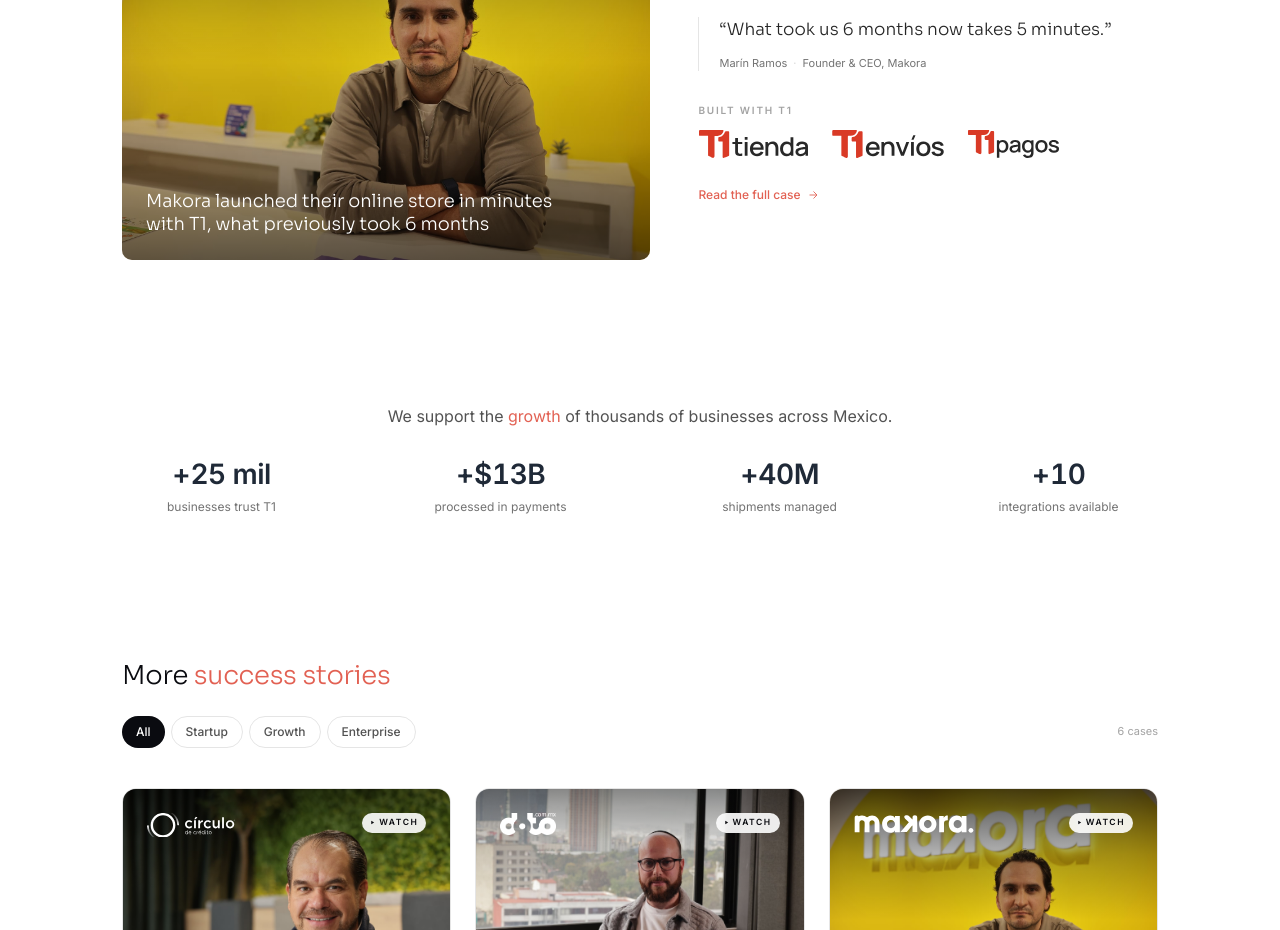
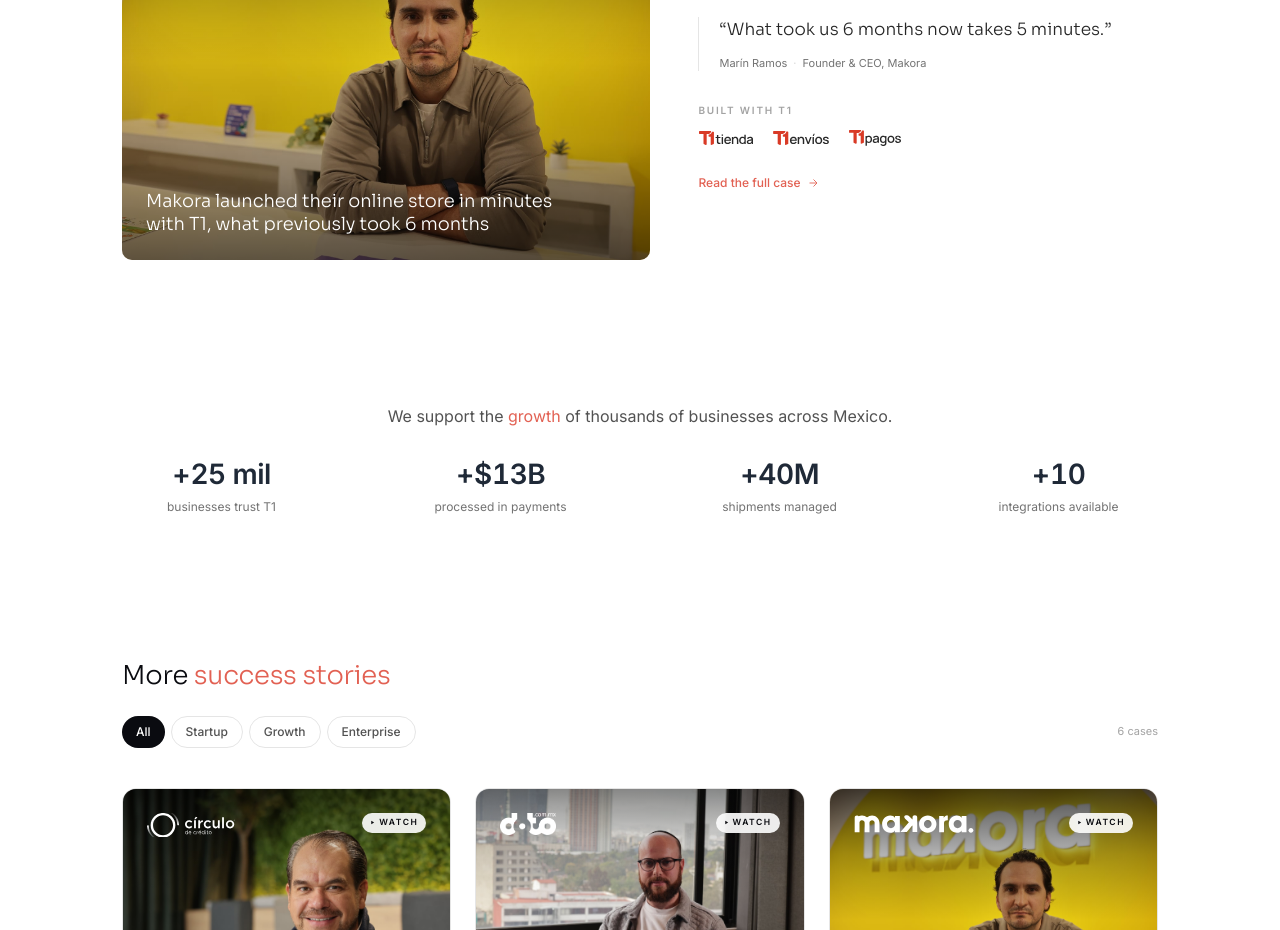
Before and after one commit to hasselsanchez/casos-de-exito, a Next.js app: page /en in a window 1280 px wide. Shown: the part 1020-1950 px from the top of the page. Built offline with nearby package versions, Linux system fonts and the light colour scheme.

Commit message:
cambios logos sección

```diff
--- a/src/components/hub/CustomersBySize.tsx
+++ b/src/components/hub/CustomersBySize.tsx
@@ -15,6 +15,17 @@ const REPRESENTATIVE: Record<SizeKey, string> = {
   startup: "makora",
   growth: "doto",
   enterprise: "sears",
+};
+
+/* Per-logo visual height tuning for T1 product marks. Their SVG viewBoxes
+   differ — t1pagos is 41.2 tall vs ~35.5 for the rest — so a single height
+   class makes t1pagos read smaller. These overrides equalize visual weight
+   at a small editorial size (~14px optical height). */
+const PRODUCT_LOGO_HEIGHT: Record<string, string> = {
+  "T1 Tienda": "h-[14px]",
+  "T1 Envíos": "h-[14px]",
+  "T1 Pagos": "h-[16px]",
+  T1Score: "h-[14px]",
 };
 
 /** Per-logo placement on the image — widths tuned so every brand renders at
@@ -200,24 +211,26 @@ export default function CustomersBySize() {
               </footer>
             </blockquote>
 
-            {/* 4. Solutions — small label + logo row */}
+            {/* 4. Solutions — small label + logo row, optically equalized */}
             <div className="mt-8">
               <p className="font-inter text-[10px] font-semibold uppercase tracking-[0.18em] text-gray-400">
                 {locale === "es" ? "Con T1" : "Built with T1"}
               </p>
-              <div className="mt-3 flex flex-wrap items-center gap-x-6 gap-y-3">
+              <div className="mt-3 flex flex-wrap items-center gap-x-5 gap-y-3">
                 {article.solutions.map((sol) => {
                   const meta = SOLUTION_META[sol];
                   if (!meta) {
                     return (
                       <span
                         key={sol}
-                        className="font-inter text-[13px] text-gray-700"
+                        className="font-inter text-[12px] text-gray-700"
                       >
                         {sol}
                       </span>
                     );
                   }
+                  const heightClass =
+                    PRODUCT_LOGO_HEIGHT[sol] ?? "h-[14px]";
                   return (
                     <a
                       key={sol}
@@ -226,14 +239,14 @@ export default function CustomersBySize() {
                       rel="noopener noreferrer"
                       title={sol}
                       aria-label={sol}
-                      className="block transition-opacity hover:opacity-70"
+                      className="block transition-opacity hover:opacity-60"
                     >
                       <Image
                         src={meta.logoSrc}
                         alt={sol}
                         width={120}
-                        height={28}
-                        className="h-7 w-auto object-contain"
+                        height={20}
+                        className={`${heightClass} w-auto object-contain`}
                       />
                     </a>
                   );
```
